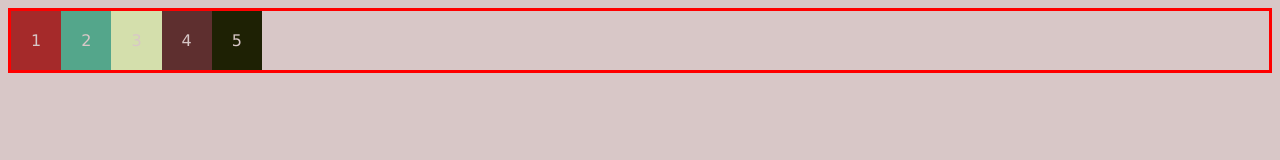
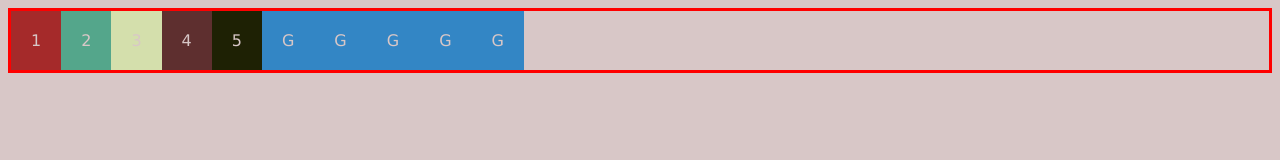
Before and after one commit to enoqkip/14_CSS_Flexbox, a plain HTML site: page index.html in a window 1280 px wide. Drawn offline with Linux system fonts and the light colour scheme.

Commit message:
Initial files

```diff
--- a/index.html
+++ b/index.html
@@ -15,6 +15,9 @@
 
       .container {
         display: flex;
+        flex-wrap: nowrap;
+        flex-wrap: wrap;
+        flex-wrap: wrap-reverse;
         /* flex-direction: row=default, row-reverse; */
         /* display: inline-flex; */
         /* flex-wrap: nowrap; ==default */
@@ -32,11 +35,11 @@
       <div class="box box-3">3</div>
       <div class="box box-4">4</div>
       <div class="box box-5">5</div>
-      <!-- <div class="box generic">G</div>
       <div class="box generic">G</div>
       <div class="box generic">G</div>
       <div class="box generic">G</div>
-      <div class="box generic">G</div> -->
+      <div class="box generic">G</div>
+      <div class="box generic">G</div>
     </div>
   </body>
 </html>
```
